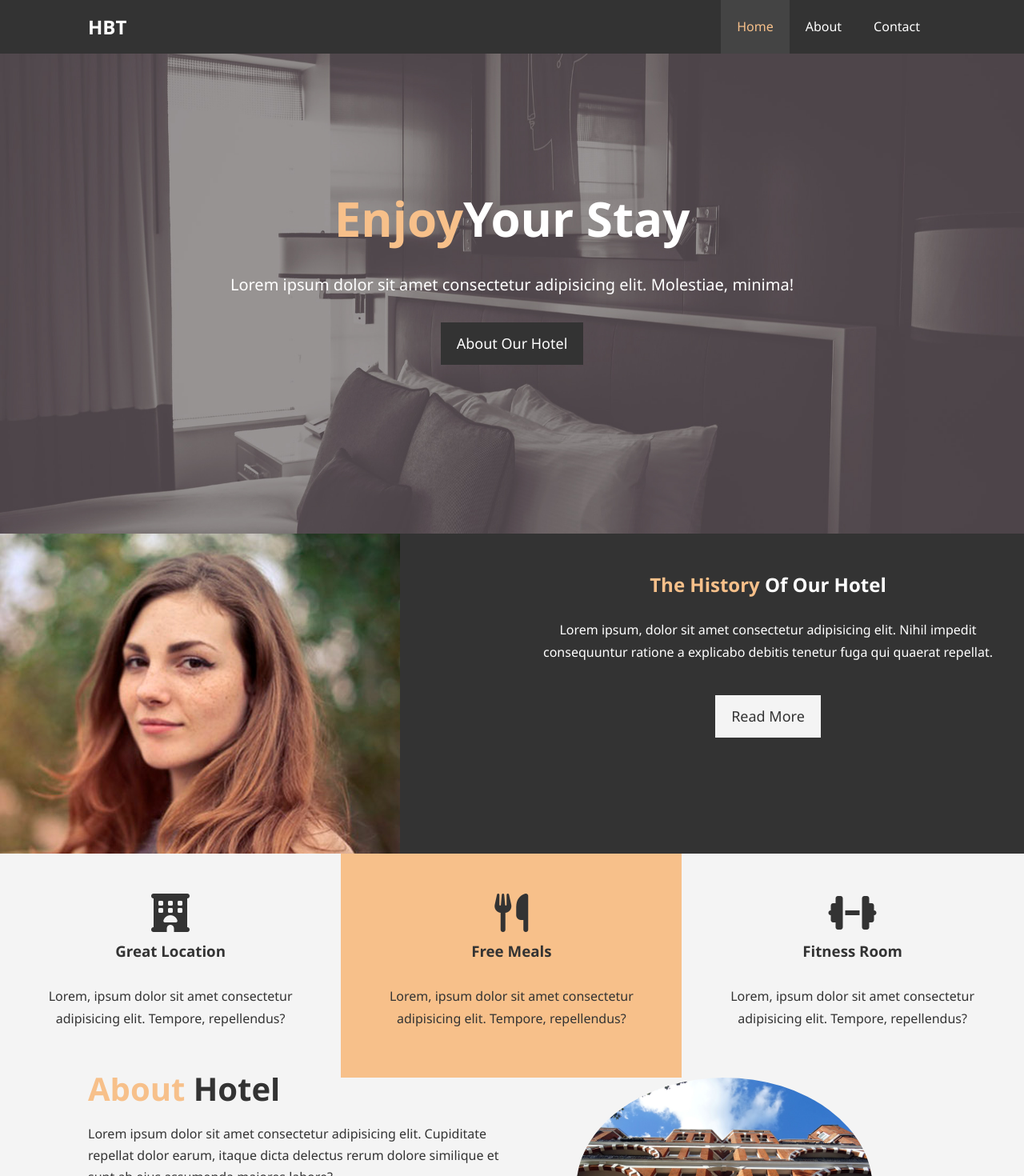
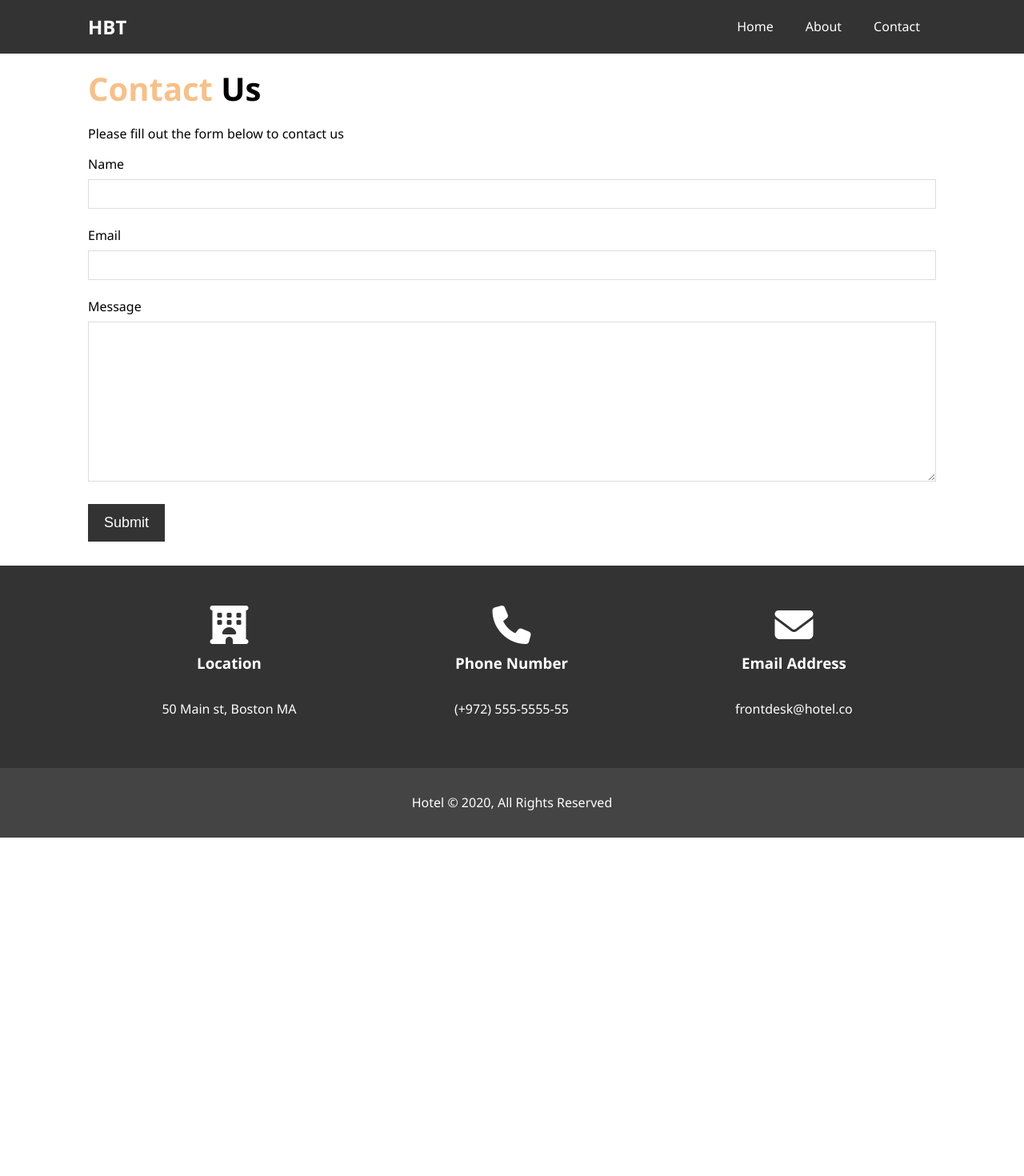
Before and after one commit to MasterSancho/Hotel-App, a React (Create React App) app in the folder hotel_app/: page /contact in a window 1280 px wide. Shown: the top 1470 px of the page at 80% size. After the commit the page ends 1047 px from the top, so only its background shows below. Built offline with nearby package versions, Linux system fonts and the light colour scheme.

Commit message:
011-Create pages and Links
Create pages and Links

```diff
--- a/hotel_app/package.json
+++ b/hotel_app/package.json
@@ -8,6 +8,7 @@
     "@testing-library/user-event": "^7.2.1",
     "react": "^16.13.1",
     "react-dom": "^16.13.1",
+    "react-router-dom": "^5.2.0",
     "react-scripts": "3.4.1"
   },
   "scripts": {
--- a/hotel_app/src/App.jsx
+++ b/hotel_app/src/App.jsx
@@ -1,29 +1,25 @@
 import React from 'react';
+import { BrowserRouter as Router, Switch, Route } from 'react-router-dom';
 import Navbar from './components/header/navbar/Navbar';
-import ShowCase from './components/header/showcase/ShowCase';
-import HomeInfo from './components/section/home-info/HomeInfo';
-import Features from './components/section/features/Features';
-import AboutInfo from './components/about/about-info/AboutInfo';
-import Testimonials from './components/about/testimonials/Testimonials';
-import ContactUs from './components/contact/contact-us/ContactUs';
-import ContactInfo from './components/contact/contact-info/ContactInfo';
+import HomePage from './components/pages/HomePage';
+import ContactPage from './components/pages/ContactPage';
+import AboutPage from './components/pages/AboutPage';
 import Footer from './components/footer/Footer';
 import './App.css';
 
 function App() {
   return (
-    <div className='App'>
-      <Navbar />
-      <ShowCase />
-      <HomeInfo />
-      <Features />
-      <AboutInfo />
-      <Testimonials />
-      <ContactUs />
-      <ContactInfo />
-      <div className='clr'></div>
-      <Footer />
-    </div>
+    <Router>
+      <div className='App'>
+        <Navbar />
+        <Switch>
+          <Route exact path='/' component={HomePage} />
+          <Route exact path='/contact' component={ContactPage} />
+          <Route exact path='/about' component={AboutPage} />
+        </Switch>
+        <Footer />
+      </div>
+    </Router>
   );
 }
 
--- a/hotel_app/src/components/contact/contact-us/contactUs.Style.css
+++ b/hotel_app/src/components/contact/contact-us/contactUs.Style.css
@@ -1,3 +1,4 @@
+
 .contact-form .form-group {
   margin-bottom: 20px;
 }
--- a/hotel_app/src/components/header/navbar/Navbar.jsx
+++ b/hotel_app/src/components/header/navbar/Navbar.jsx
@@ -1,24 +1,25 @@
 import React from 'react';
-import './navbar.css'
+import { Link } from 'react-router-dom';
+import './navbar.css';
 
 const Navbar = () => {
   return (
     <nav className='navbar'>
       <div className='container'>
         <h1 className='logo'>
-          <a href='App.jsx'>HBT</a>
+          <Link to='/'>HBT</Link>
         </h1>
         <ul>
           <li>
-            <a className='current' href='App.jsx'>
+            <Link to='/'>
               Home
-            </a>
+            </Link>
           </li>
           <li>
-            <a href='About.jsx'>About</a>
+            <Link to='/about'>About</Link>
           </li>
           <li>
-            <a href='Contact.jsx'>Contact</a>
+            <Link to='/contact'>Contact</Link>
           </li>
         </ul>
       </div>
--- /dev/null
+++ b/hotel_app/src/components/pages/AboutPage.jsx
@@ -0,0 +1,14 @@
+import React from 'react';
+import AboutInfo from '../about/about-info/AboutInfo';
+import Testimonials from '../about/testimonials/Testimonials';
+
+const AboutPage = () => {
+  return (
+    <div>
+      <AboutInfo />
+      <Testimonials />
+    </div>
+  );
+};
+
+export default AboutPage;
--- /dev/null
+++ b/hotel_app/src/components/pages/ContactPage.jsx
@@ -0,0 +1,14 @@
+import React from 'react';
+import ContactUs from '../contact/contact-us/ContactUs';
+import ContactInfo from '../contact/contact-info/ContactInfo';
+
+const ContactPage = () => {
+  return (
+    <div>
+      <ContactUs />
+      <ContactInfo />
+    </div>
+  );
+};
+
+export default ContactPage;
--- /dev/null
+++ b/hotel_app/src/components/pages/HomePage.jsx
@@ -0,0 +1,16 @@
+import React from 'react';
+import ShowCase from '../header/showcase/ShowCase';
+import HomeInfo from '../section/home-info/HomeInfo';
+import Features from '../section/features/Features';
+
+const HomePage = () => {
+  return (
+    <div>
+      <ShowCase />
+      <HomeInfo />
+      <Features />
+    </div>
+  );
+};
+
+export default HomePage;
```
Also changed, not shown: 1 other file (tests, documents, lock files or other folders).
